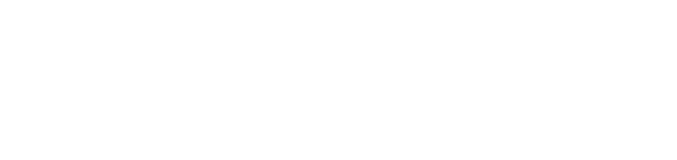
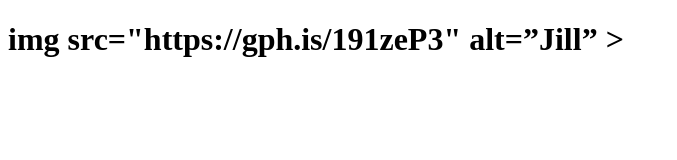
Before and after one commit to Bruce-DeanDean/workflow-centralized-Sal-Dean, a plain HTML site: page index.html in a window 1280 px wide. Shown: the whole page, without its empty margins (0-677 px from the left). Drawn offline with Linux system fonts and the light colour scheme.

Commit message:
created index.html

```diff
--- a/index.html
+++ b/index.html
@@ -6,4 +6,5 @@
 <body>
 
 </body>
+<h1>img src="https://gph.is/191zeP3" alt=”Jill” ></h1>
 </html>
```
